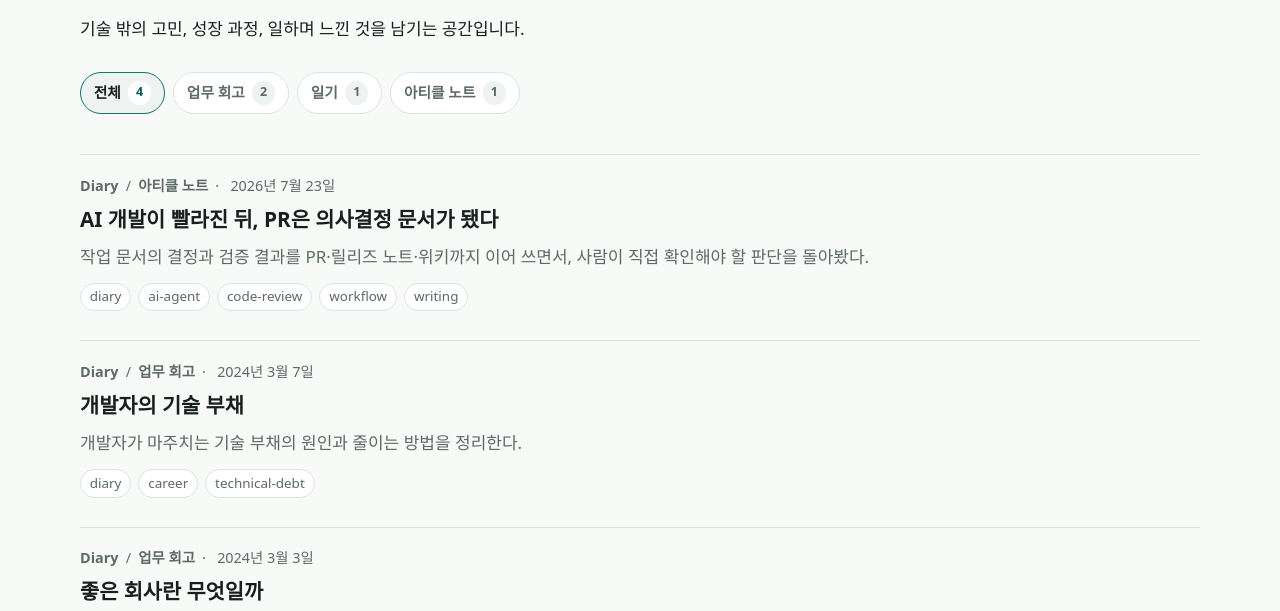
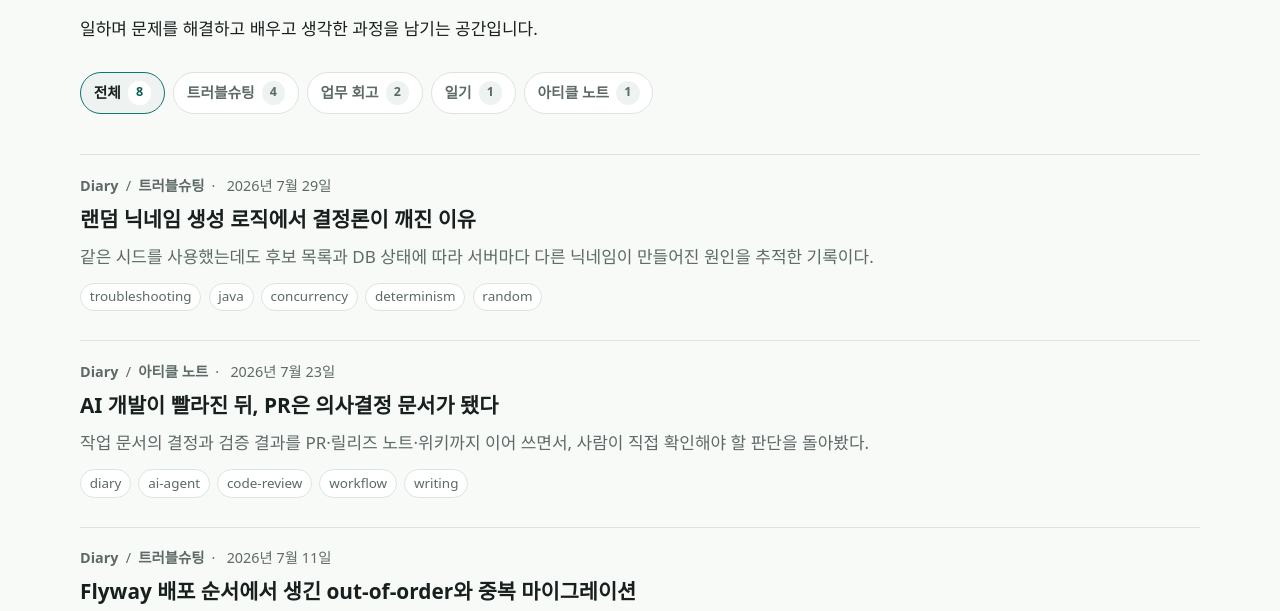
Before and after one commit to ByeongbumSeo/ByeongbumSeo.github.io, an Astro site: page /diary in a window 1280 px wide. Shown: the part 186-797 px from the top of the page. Built offline with nearby package versions, Linux system fonts and the light colour scheme; Astro itself is replaced by a stand-in of ours; some packages are replaced by stand-ins of ours.

Commit message:
feat: Diary에 트러블슈팅 분류 추가
- 문제 해결 과정을 다룬 네 글을 트러블슈팅으로 재분류
- Diary 소개와 배포 산출물 검사를 새 분류에 맞게 보완

```diff
--- a/scripts/check-dist.mjs
+++ b/scripts/check-dist.mjs
@@ -67,6 +67,7 @@ if (fs.existsSync(distDir)) {
     "tags/index.html",
     "tech/java/index.html",
     "notes/ide/index.html",
+    "diary/troubleshooting/index.html",
     "diary/work-retrospective/index.html",
     "pagefind/pagefind.js",
     "pagefind/pagefind-entry.json"
--- a/src/content/posts/cloudfront-stale-swagger.md
+++ b/src/content/posts/cloudfront-stale-swagger.md
@@ -2,14 +2,14 @@
 title: "CloudFront 캐시로 Swagger 문서가 갱신되지 않을 때"
 slug: "cloudfront-stale-swagger"
 description: "최신 빌드가 배포됐는데도 Swagger 문서만 갱신되지 않은 문제를 CloudFront 응답 헤더로 분리 진단한 과정을 기록한다."
-kind: "tech"
-category: "web"
+kind: "diary"
+category: "troubleshooting"
 publishedAt: "2026-07-02"
-updatedAt: "2026-07-23"
+updatedAt: "2026-07-29"
 draft: false
 deprecated: false
 outdated: false
-tags: ["aws", "cloudfront", "swagger", "debugging"]
+tags: ["troubleshooting", "aws", "cloudfront", "swagger", "debugging"]
 relatedPosts: ["rest-api"]
 references:
   - title: "Amazon CloudFront — Using the managed cache policies"
--- a/src/content/posts/determinism-hidden-inputs.md
+++ b/src/content/posts/determinism-hidden-inputs.md
@@ -1,14 +1,15 @@
 ---
-title: "같은 시드인데 닉네임이 서버마다 달라진 이유"
+title: "랜덤 닉네임 생성 로직에서 결정론이 깨진 이유"
 slug: "determinism-hidden-inputs"
-description: "같은 시드인데도 서버마다 닉네임이 달라진 원인은, 이미 배정된 값을 후보에서 먼저 빼면서 목록의 크기와 위치가 달라졌기 때문이다."
-kind: "tech"
-category: "database"
+description: "같은 시드를 사용했는데도 후보 목록과 DB 상태에 따라 서버마다 다른 닉네임이 만들어진 원인을 추적한 기록이다."
+kind: "diary"
+category: "troubleshooting"
 publishedAt: "2026-07-29"
+updatedAt: "2026-07-29"
 draft: false
 deprecated: false
 outdated: false
-tags: ["java", "mysql", "concurrency", "determinism", "random"]
+tags: ["troubleshooting", "java", "concurrency", "determinism", "random"]
 relatedPosts: ["mysql-conditional-update"]
 references:
   - title: "Java SE 21 API — Random"
@@ -21,7 +22,9 @@ references:
     url: "https://dev.mysql.com/doc/refman/8.0/en/innodb-consistent-read.html"
 ---
 
-익명 게시판에서는 작성자의 계정 정보 대신 `형용사 + 명사` 형태의 닉네임을 보여 줬다. `멋진 사자`, `조용한 여우` 같은 이름이다.
+익명 게시판의 랜덤 닉네임 생성 로직을 수정하다 이상한 문제를 만났다. 같은 시드를 사용했는데도 요청을 처리한 서버에 따라 다른 닉네임이 만들어졌다.
+
+이 게시판은 작성자의 계정 정보 대신 `형용사 + 명사` 형태의 닉네임을 보여 줬다. `멋진 사자`, `조용한 여우` 같은 이름이다.
 
 정책은 세 가지였다.
 
--- a/src/content/posts/flyway-deploy-race.md
+++ b/src/content/posts/flyway-deploy-race.md
@@ -2,14 +2,14 @@
 title: "Flyway 배포 순서에서 생긴 out-of-order와 중복 마이그레이션"
 slug: "flyway-deploy-race"
 description: "AI 사이드 프로젝트에서 머지·배포 순서가 어긋나 낮은 버전이 뒤늦게 나타나고, 같은 백필이 다른 버전으로 두 번 적용된 원인을 보여준다."
-kind: "tech"
-category: "database"
+kind: "diary"
+category: "troubleshooting"
 publishedAt: "2026-07-11"
-updatedAt: "2026-07-23"
+updatedAt: "2026-07-29"
 draft: false
 deprecated: false
 outdated: false
-tags: ["flyway", "database", "github-actions", "side-project"]
+tags: ["troubleshooting", "flyway", "database", "github-actions", "side-project"]
 series:
   slug: "flyway-deployment"
   title: "AI 사이드 프로젝트의 Flyway 도입과 배포"
--- a/src/content/posts/jackson-reflection-usage.md
+++ b/src/content/posts/jackson-reflection-usage.md
@@ -2,14 +2,14 @@
 title: "IntelliJ에서 사용처가 없는 Jackson getter, 삭제 전에 확인할 것"
 slug: "jackson-reflection-usage"
 description: "IDE가 사용처를 찾지 못한 getter도 Jackson이 런타임에 직렬화할 수 있어, 삭제 전 응답 경로·Lombok·JSON 테스트를 확인해야 함을 보여준다."
-kind: "tech"
-category: "java"
+kind: "diary"
+category: "troubleshooting"
 publishedAt: "2026-04-30"
-updatedAt: "2026-07-23"
+updatedAt: "2026-07-29"
 draft: false
 deprecated: false
 outdated: false
-tags: ["java", "spring", "jackson", "intellij"]
+tags: ["troubleshooting", "java", "spring", "jackson", "intellij"]
 relatedPosts: ["intellij-shortcuts"]
 references:
   - title: "Jackson Databind — POJOPropertiesCollector"
--- a/src/lib/taxonomy.ts
+++ b/src/lib/taxonomy.ts
@@ -94,6 +94,11 @@ export const TAXONOMY = {
     description: "일하며 배우고 생각한 과정과 일상의 기록을 남깁니다.",
     categories: [
       {
+        slug: "troubleshooting",
+        label: "트러블슈팅",
+        description: "문제를 발견하고 원인을 추적해 해결한 과정을 기록합니다."
+      },
+      {
         slug: "work-retrospective",
         label: "업무 회고",
         description: "일하면서 겪은 사건, 결정과 배운 점을 돌아봅니다."
--- a/src/pages/diary/index.astro
+++ b/src/pages/diary/index.astro
@@ -7,11 +7,11 @@ import { getKindPosts, getPublishedPosts } from "../../lib/posts";
 const posts = getKindPosts(await getPublishedPosts(), "diary");
 ---
 
-<BaseLayout title="Diary" description="개발자로 성장하며 남긴 개인 기록과 커리어 고민입니다.">
+<BaseLayout title="Diary" description="일하며 문제를 해결하고 배우고 생각한 과정을 기록합니다.">
   <section class="page-heading">
     <p class="eyebrow">Diary</p>
     <h1>Diary</h1>
-    <p>기술 밖의 고민, 성장 과정, 일하며 느낀 것을 남기는 공간입니다.</p>
+    <p>일하며 문제를 해결하고 배우고 생각한 과정을 남기는 공간입니다.</p>
   </section>
   <CategoryNav kind="diary" posts={posts} />
   <PostList posts={posts} />
```
